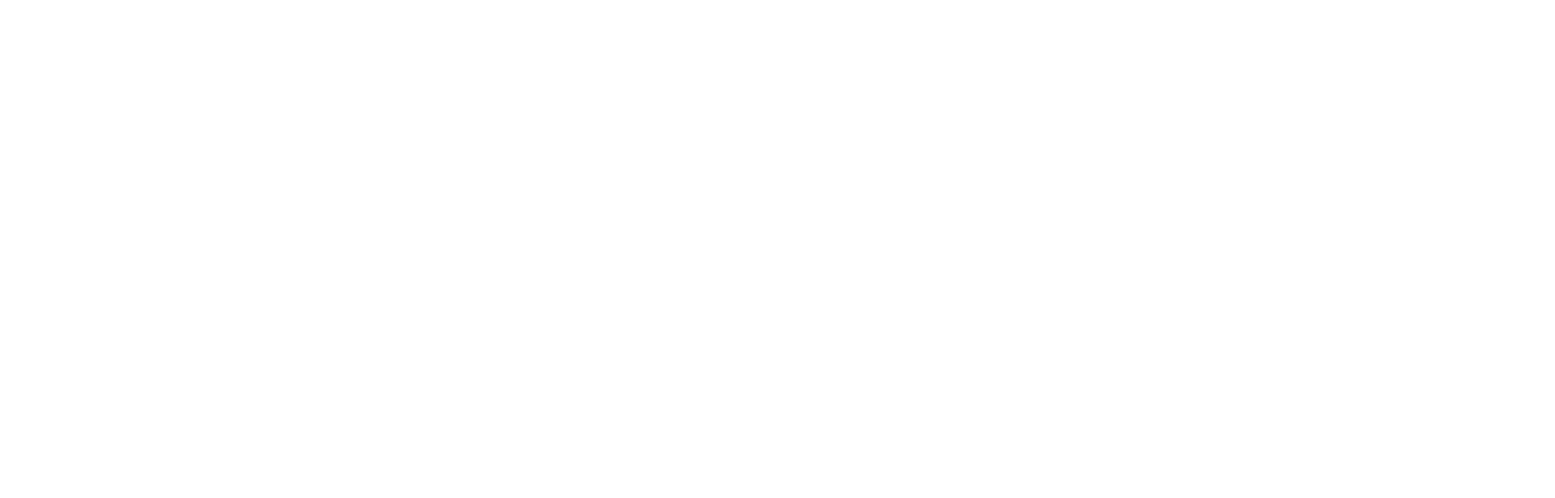
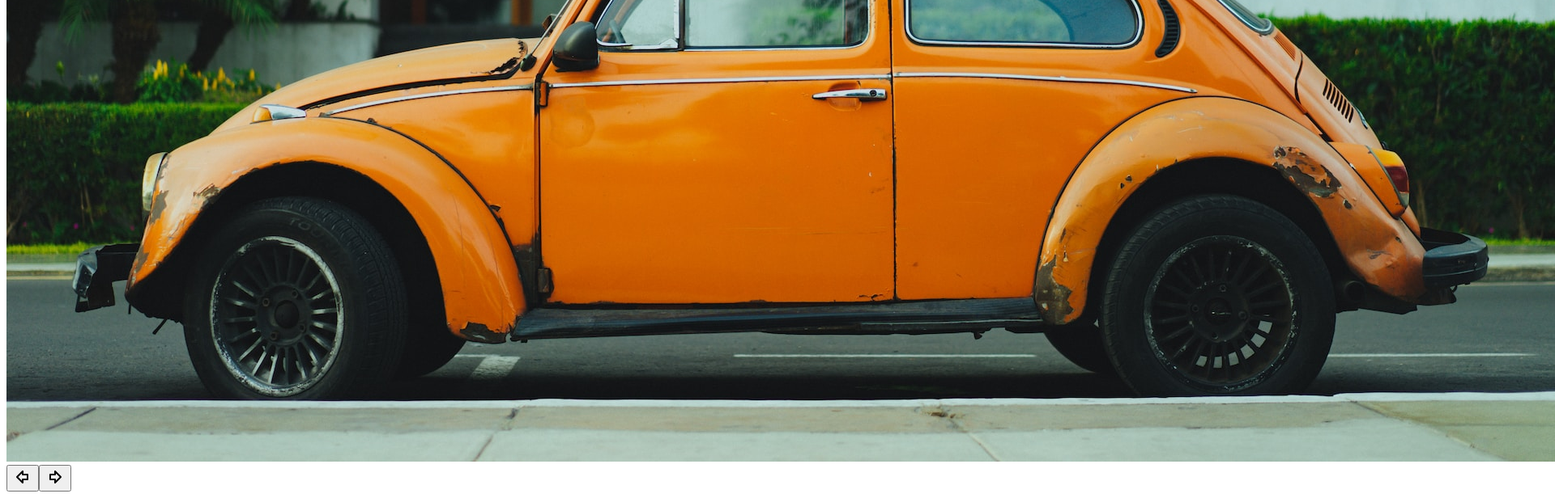
Before and after one commit to Annie-Huang/react-image-slider, a React (Vite) app: page / in a window 1280 px wide. Shown: the part 517-1133 px from the top of the page at 81% size, 1920 px wide, since content can reach past the window. Before the commit the page ends 800 px from the top, so only its background shows below. Built offline with nearby package versions, Linux system fonts and the light colour scheme.

Commit message:
Fill the template for <ImageSlider>, (add <img> and 2 buttons)

```diff
--- a/src/ImageSlider.tsx
+++ b/src/ImageSlider.tsx
@@ -1,6 +1,20 @@
+import { useState } from 'react';
+import { ArrowBigLeft, ArrowBigRight } from 'lucide-react';
+
 type ImageSliderProps = {
   imageUrls: string[];
 };
 export const ImageSlider = ({ imageUrls }: ImageSliderProps) => {
-  return <div></div>;
+  const [imageIndex, setImageIndex] = useState(0);
+  return (
+    <div>
+      <img src={imageUrls[imageIndex]} alt='' />
+      <button>
+        <ArrowBigLeft />
+      </button>
+      <button>
+        <ArrowBigRight />
+      </button>
+    </div>
+  );
 };
```
